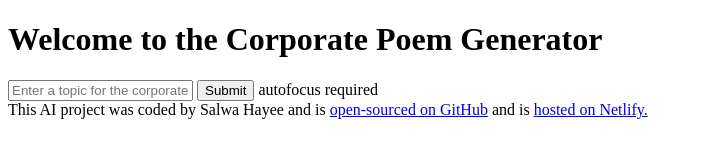
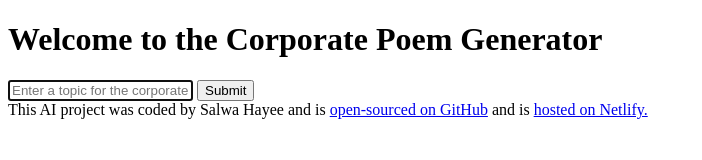
Before and after one commit to salwa-hayee/corporate-poem-generator, a plain HTML site: page index.html in a window 1280 px wide. Shown: the whole page, without its empty margins (0-702 px from the left). Drawn offline with Linux system fonts and the light colour scheme.

Commit message:
Fixed some mistakes

```diff
--- a/index.html
+++ b/index.html
@@ -13,9 +13,14 @@
 
     <main>
       <form>
-        <input type="text" placeholder="Enter a topic for the corporate poem" />
+        <input
+          type="text"
+          placeholder="Enter a topic for the corporate poem"
+          autofocus
+          required
+          autocomplete="off"
+        />
         <input type="submit" />
-        autofocus required
       </form>
       <div></div>
     </main>
```
